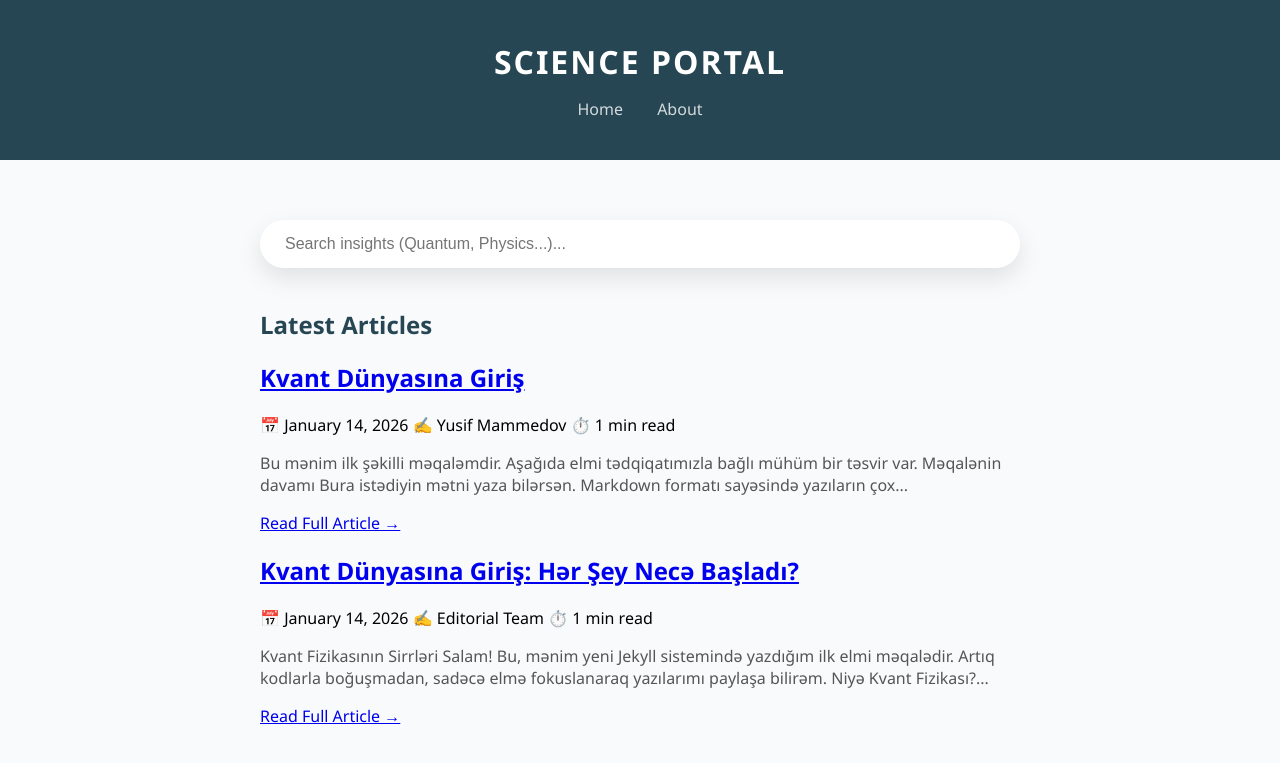
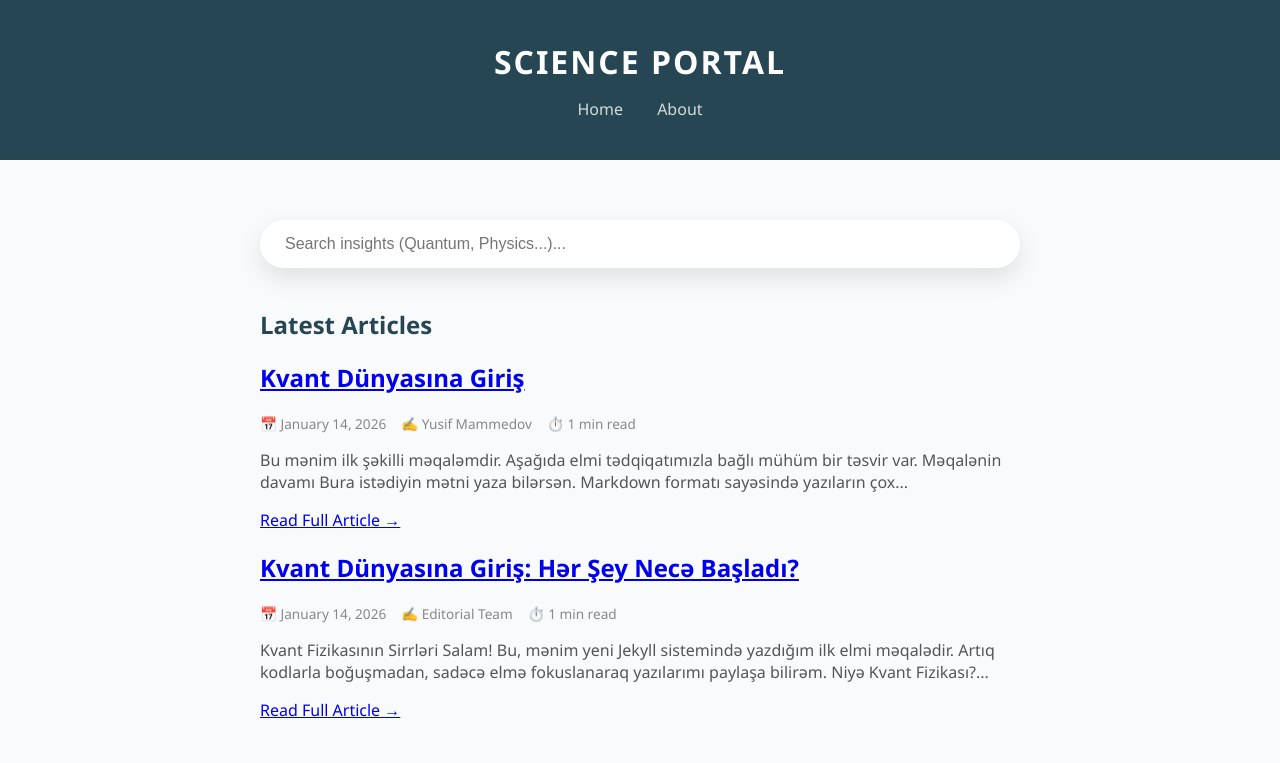
Before and after one commit to azerinyuton/science, a Jekyll site: the page built from index.html, in a window 1280 px wide. Shown: the top 763 px of the page. Built offline with Jekyll 4.4.1, drawn with Linux system fonts in a browser that asks for light colours; comment, search, counter and statistics services are not loaded.

Commit message:
default.html

```diff
--- a/_layouts/default.html
+++ b/_layouts/default.html
@@ -41,6 +41,43 @@
             .container { padding: 15px; }
             .article-meta { flex-direction: column; gap: 5px; }
         }
+        /* Dizaynı bərpa edən və müəllif adını səliqəyə salan kodlar */
+.article-header {
+    margin-bottom: 30px;
+    padding-bottom: 20px;
+    border-bottom: 1px solid #edf2f7;
+}
+
+.article-meta {
+    display: flex;
+    flex-wrap: wrap;
+    gap: 20px;
+    font-size: 0.9rem;
+    color: #718096;
+    align-items: center;
+}
+
+.author-tag {
+    color: #2D3748;
+    font-weight: 600;
+    display: flex;
+    align-items: center;
+}
+
+.author-tag::before {
+    content: "✍️";
+    margin-right: 5px;
+}
+
+/* Kartlardakı meta hissəsinin dağılmaması üçün */
+.post-card .meta {
+    display: flex;
+    gap: 15px;
+    font-size: 0.85rem;
+    color: #888;
+    margin-bottom: 15px;
+    align-items: center;
+}
     </style>
 </head>
 <body>
@@ -72,6 +109,17 @@
     </div>
     {% endif %}
 
+    {% if page.layout == "post" %}
+<div class="article-header">
+    <h1 style="color: var(--dark); margin-top: 0;">{{ page.title }}</h1>
+    <div class="article-meta">
+        <span>📅 {{ page.date | date: "%B %d, %Y" }}</span>
+        <span class="author-tag">{{ page.author | default: "Editorial Team" }}</span>
+        <span>⏱️ {{ page.content | number_of_words | divided_by: 180 | plus: 1 }} min read</span>
+    </div>
+</div>
+{% endif %}
+
     {{ content }}
 </div>
 
```
